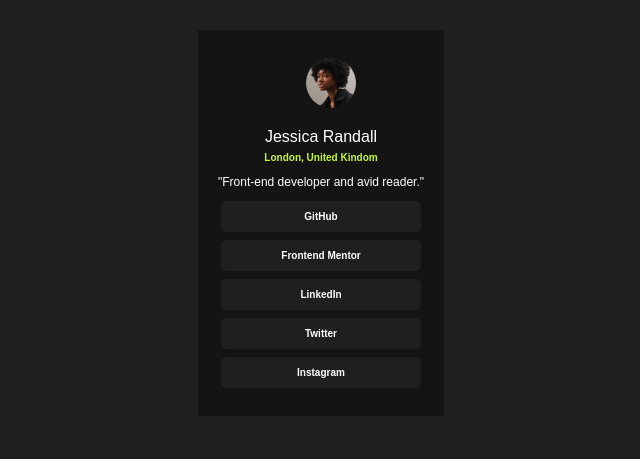
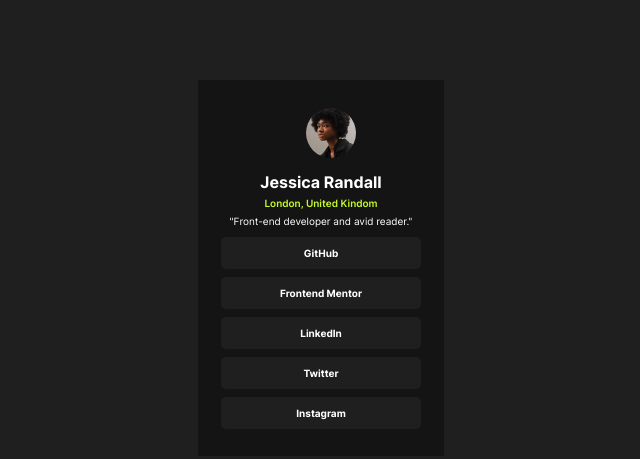
Before and after one commit to SamTech13/social-media-link, a plain HTML site: page index.html in a window 1280 px wide. Shown: the whole page, without its empty margins (319-959 px from the left). Drawn offline with Linux system fonts and the light colour scheme.

Commit message:
Changes_Social-Media-link

```diff
--- a/css/style.css
+++ b/css/style.css
@@ -1,27 +1,27 @@
 @font-face {
-    font-family: inter-bold;
+    font-family: 'inter-bold';
     src: url(/fonts/Inter-Bold.ttf);
 }
 @font-face {
-    font-family: inter-regular;
+    font-family: 'inter-regular';
     src: url(/fonts/Inter-Regular.ttf);
 }
 @font-face {
-    font-family: inter-semibold;
+    font-family: 'inter-semibold';
     src: url(/fonts/Inter-SemiBold.ttf);
 }
 body{
     background-color: hsl(0, 0%, 12%);
     color: hsl(0, 0%, 100%);
-    font-family: Arial, Helvetica, sans-serif;
+    font-family: inter-regular ;
 }
 .container{
     background-color: hsl(0, 0%, 8%);
     margin: auto;
     width: 230px;
-    height: 370px;
+    height: 360px;
     padding: 8px;
-    margin-top: 30px;
+    margin-top: 80px;
 }
 #a:hover{
     background-color: hsl(75, 94%, 57%);
@@ -38,6 +38,8 @@
 
 .name{
     text-align: center;
+    margin: 10px auto;
+    font-family: inter-bold;
 }
 .location{
     font-size: 10px;
@@ -46,12 +48,14 @@
     margin: 10px auto;
     display: block;
     line-height: 0.3em;
+    font-family: inter-semibold ;
     font-weight: bold;
 }
 .tagline{
     text-align: center;
-    font-size: 12px;
+    font-size: 10px;
     font-weight: normal;
+    font-family: inter-regular;
 }
 
 #a{
@@ -67,5 +71,6 @@
     padding-top: 10px;
     border-radius: 5px;
     font-size: 10px;
+    font-family: inter-bold;
     font-weight: bold;
 }
--- a/index.html
+++ b/index.html
@@ -11,7 +11,8 @@
     <img src="images/avatar-jessica.jpeg" alt="profile pic" class="img">
 
 
-    <p class="name">Jessica Randall <span class="location">London, United Kindom</span></p>
+    <p class="name">Jessica Randall</p>
+    <p class="location">London, United Kindom</p>
     <p class="tagline">"Front-end developer and avid reader."</p>
 
     <a href="#" id="a">GitHub</a>
```
